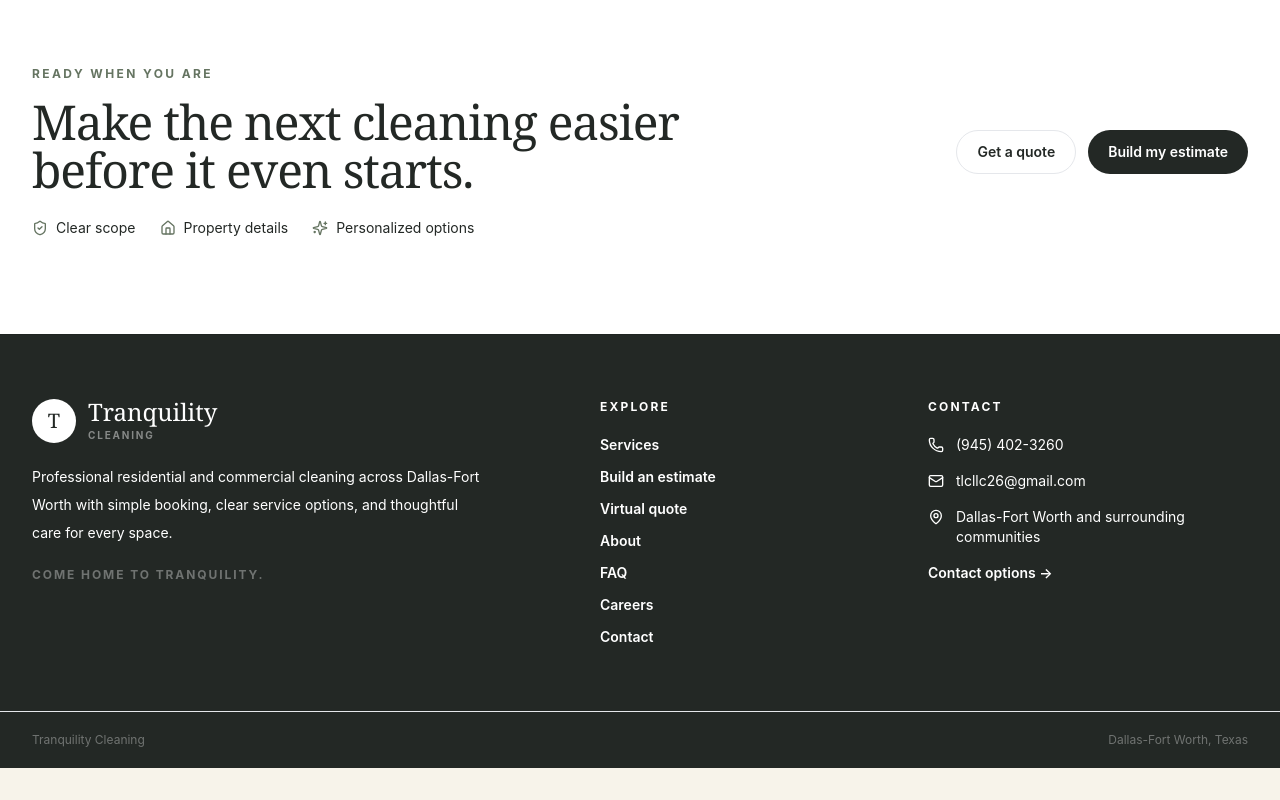
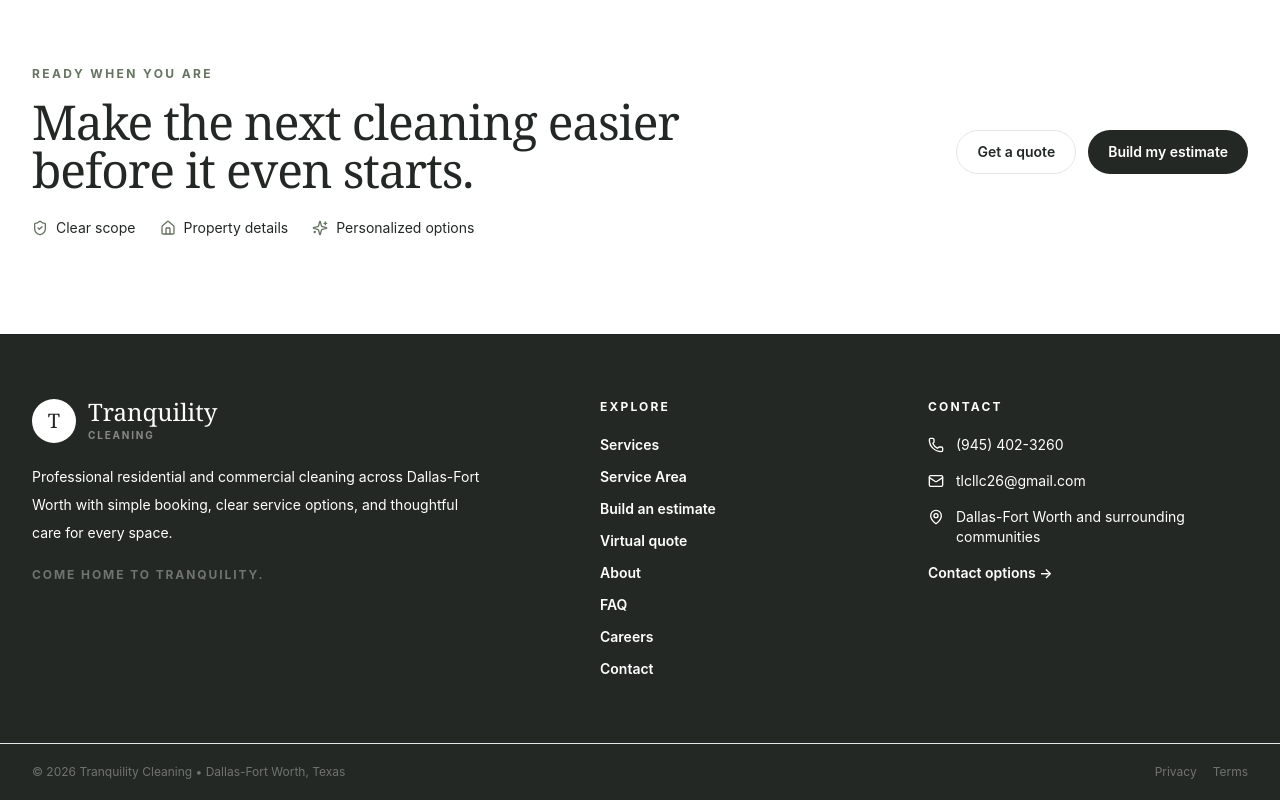
Before and after one commit to EXPRESS-AUDIO-POWER-COMPANY/tranquility-platform, a React (Vite) app: page / in a window 1280 px wide. Shown: the part 3884-4684 px from the top of the page. Before the commit the page ends 4652 px from the top, so only its background shows below. Built offline with nearby package versions, Linux system fonts and the light colour scheme.

Commit message:
feat: complete footer navigation and legal links

```diff
--- a/src/components/layout/Footer.tsx
+++ b/src/components/layout/Footer.tsx
@@ -22,6 +22,7 @@ export function Footer() {
           <p className="text-xs font-bold uppercase tracking-[0.18em] text-white/42">Explore</p>
           <div className="mt-5 grid gap-3 text-sm font-semibold text-white/76">
             <Link className="hover:text-white" to="/services">Services</Link>
+            <Link className="hover:text-white" to="/service-area">Service Area</Link>
             <Link className="hover:text-white" to="/booking">Build an estimate</Link>
             <Link className="hover:text-white" to="/quote">Virtual quote</Link>
             <Link className="hover:text-white" to="/about">About</Link>
@@ -51,9 +52,12 @@ export function Footer() {
         </div>
       </div>
       <div className="border-t border-white/8 px-5 py-5 lg:px-8">
-        <div className="mx-auto flex max-w-7xl flex-wrap items-center justify-between gap-3 text-xs text-white/35">
-          <span>Tranquility Cleaning</span>
-          <span>Dallas-Fort Worth, Texas</span>
+        <div className="mx-auto flex max-w-7xl flex-wrap items-center justify-between gap-4 text-xs text-white/35">
+          <span>© {new Date().getFullYear()} Tranquility Cleaning • Dallas-Fort Worth, Texas</span>
+          <div className="flex flex-wrap items-center gap-4">
+            <Link className="hover:text-white" to="/privacy">Privacy</Link>
+            <Link className="hover:text-white" to="/terms">Terms</Link>
+          </div>
         </div>
       </div>
     </footer>
```
